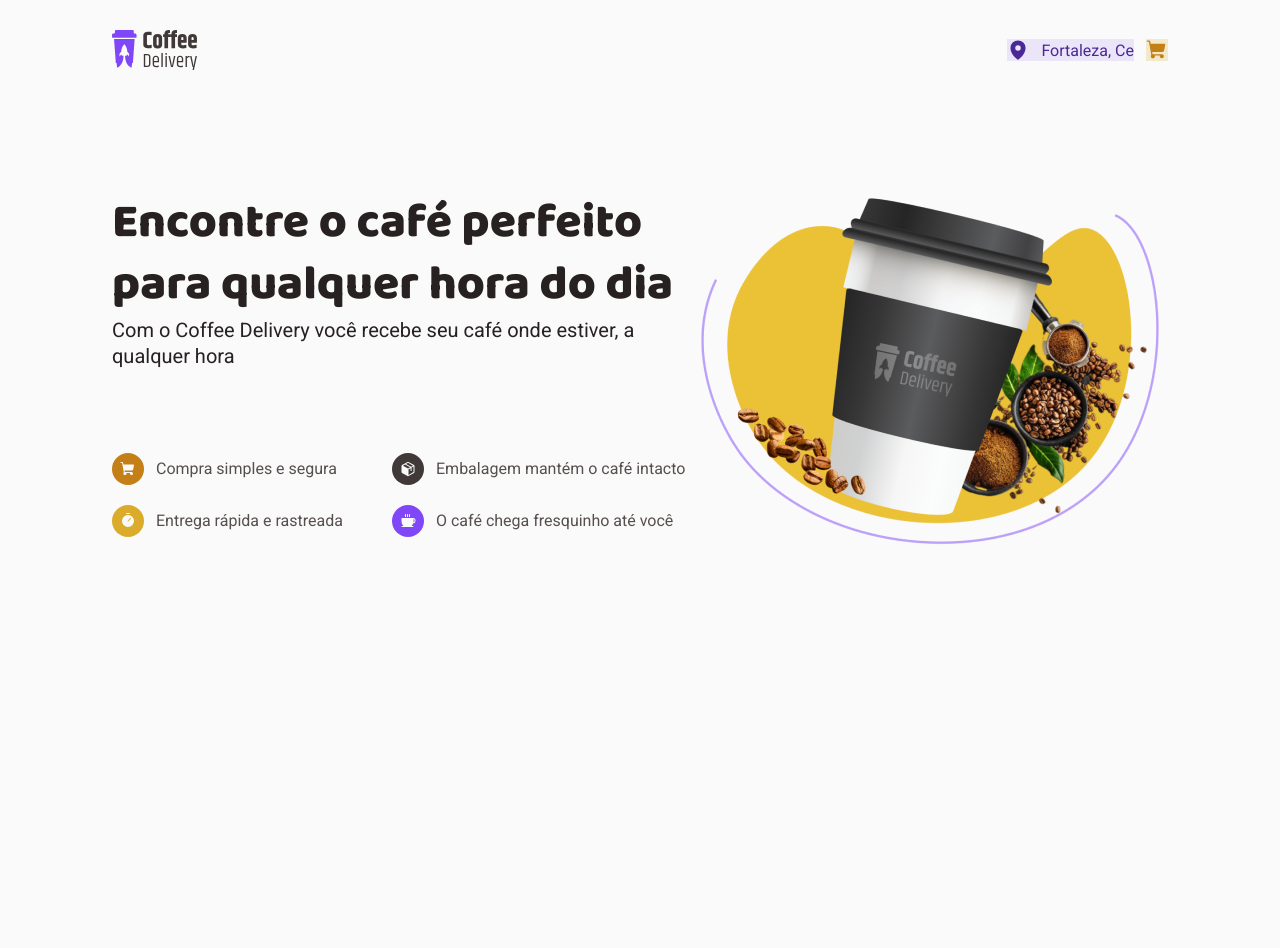
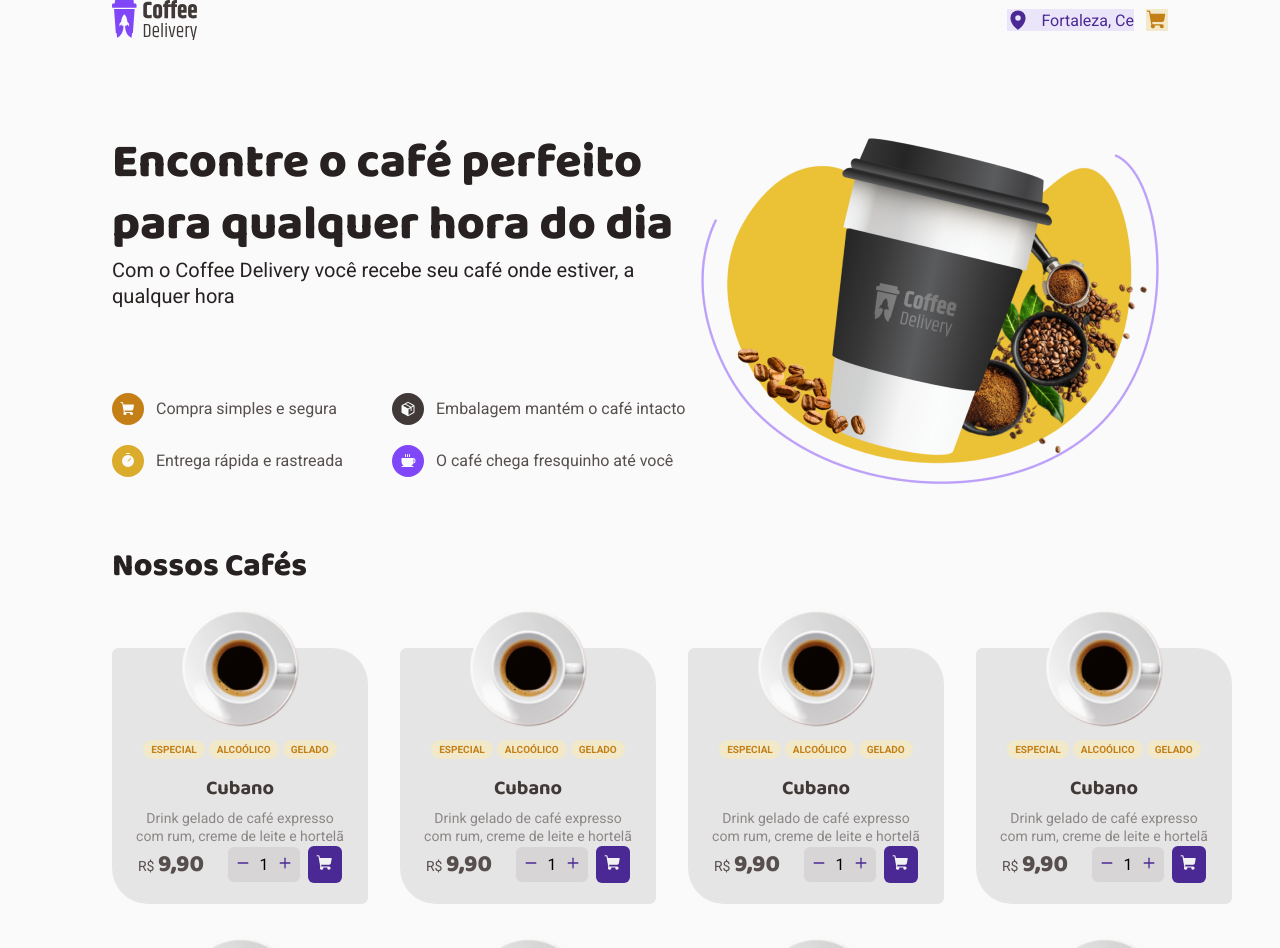
Before and after one commit to vanderL/coffe-delivery, a React (Vite) app: page / in a window 1280 px wide. Shown: the top 948 px of the page. Before the commit the page ends 800 px from the top, so only its background shows below. Built offline with nearby package versions, Linux system fonts and the light colour scheme.

Commit message:
feat: Card Coffee

```diff
--- /dev/null
+++ b/src/components/CardCoffee/index.tsx
@@ -0,0 +1,44 @@
+import { CardContainer } from "./styles";
+import coffee from '../../assets/coffee1.png';
+import { Minus, Plus, ShoppingCart } from 'phosphor-react';
+
+const tags = ['especial', 'alcoólico', 'gelado'];
+
+export function CardCoffee() {
+  return (
+    <CardContainer>
+      <img src={coffee} alt="" />
+
+      <div className="tags">
+        {tags.map(tag => {
+          return (
+            <span>{tag}</span>
+          )
+        })}
+      </div>
+
+      <h1>Cubano</h1>
+
+      <span className="description">Drink gelado de café expresso com rum, creme de leite e hortelã</span>
+
+      <div className="price">
+        <span>R$ <strong>9,90</strong></span>
+
+        <div className="wrapper">
+          <div className="units">
+            <button>
+              <Minus size={14} weight="bold" />
+            </button>
+            <input type="number" name="" id="" defaultValue={1} min={0} max={99} />
+            <button>
+              <Plus size={14} weight="bold" />
+            </button>
+          </div>
+
+          <span><ShoppingCart size={18} weight="fill" /></span>
+        </div>
+      </div>
+
+    </CardContainer>
+  )
+}
--- /dev/null
+++ b/src/components/CardCoffee/styles.ts
@@ -0,0 +1,127 @@
+import styled from "styled-components";
+
+export const CardContainer = styled.div`
+  padding: 0 1.5rem 1.25rem;
+  position: relative;
+  width: 16rem;
+  display: flex;
+  flex-direction: column;
+  align-items: center;
+  justify-content: center;
+  margin-bottom: 2.5rem;
+  background: ${({ theme }) => theme['gray-500']};
+
+  border-top-left-radius: 6px;
+  border-top-right-radius: 36px;
+  border-bottom-left-radius: 36px;
+  border-bottom-right-radius: 6px;
+
+  img {
+    transform: translateY(-2.5rem);
+    margin-bottom: -1.75rem;
+  }
+
+  .tags {
+    display: flex;
+    gap: 0.25rem;
+  }
+
+  .tags span {
+    background: ${({ theme }) => theme['yellow-100']};
+    color: ${({ theme }) => theme['yellow-500']};
+    padding: 0.25rem 0.5rem;
+    border-radius: 100px;
+    font-weight: 700;
+    font-size: 10px;
+    text-transform: uppercase;
+  }
+
+  h1 {
+    margin-top: 1rem;
+    font-family: 'Baloo 2';
+    font-style: normal;
+    font-weight: 700;
+    font-size: 20px;
+    line-height: 130%;
+    color: ${({ theme }) => theme['dark-500']}
+  }
+
+  .description{
+    margin-top: 0.5rem;
+    font-family: 'Roboto';
+    font-style: normal;
+    font-weight: 400;
+    font-size: 14px;
+    line-height: 130%;
+    text-align: center;
+    color: ${({ theme }) => theme['dark-100']};
+  }
+
+  .price {
+    display: flex;
+    align-items: center;
+    justify-content: space-between;
+    gap: 1.5rem;
+    color: ${({ theme }) => theme['dark-300']};
+  }
+
+  .price span {
+    font-size: 14px;
+    font-weight: 400;
+  }
+
+  .price strong {
+    font-family: 'Baloo 2';
+    font-size: 24px;
+    font-weight: 800;
+  }
+
+  .wrapper{
+    display: flex;
+    align-items: center;
+    justify-content: space-between;
+    gap: 0.5rem;
+  }
+
+  .units {
+    background: ${({ theme }) => theme['gray-700']};
+    display: flex;
+    align-items: center;
+    justify-content: center;
+    gap: 0.25rem;
+    padding: 0.5rem;
+    border-top-left-radius: 6px;
+    border-top-right-radius: 6px;
+    border-bottom-left-radius: 6px;
+    border-bottom-right-radius: 6px;
+  }
+
+  .units button {
+    border: transparent;
+    background: transparent;
+    color: ${({ theme }) => theme['purple-500']};
+  }
+
+  .units input {
+    background: none;
+    border: none;
+    width: 1.25rem;
+    text-align: center;
+  }
+
+  .units input::-webkit-outer-spin-button,
+  .units input::-webkit-inner-spin-button {
+  -webkit-appearance: none;
+  margin: 0;
+  }
+
+  .wrapper span {
+    background: ${({ theme }) => theme['purple-500']};
+    color: ${({ theme }) => theme['gray-100']};
+    padding: 0.5rem;
+    border-top-left-radius: 6px;
+    border-top-right-radius: 6px;
+    border-bottom-left-radius: 6px;
+    border-bottom-right-radius: 6px;
+  }
+`;
--- a/src/pages/Home.tsx
+++ b/src/pages/Home.tsx
@@ -1,9 +1,11 @@
 import { Timer, Coffee, ShoppingCart, Package } from 'phosphor-react';
 import mainCoffe from '../assets/mainCoffee.png';
-import { HomeContainer, ListIcon } from './styles';
+import { CoffeesContainer, HomeContainer, ListIcon } from './styles';
+import { CardCoffee } from '../components/CardCoffee';
 
 export function Home() {
   return (
+    <>
       <HomeContainer>
         <div>
           <h1>Encontre o café perfeito para qualquer hora do dia</h1>
@@ -39,5 +41,20 @@ export function Home() {
 
         <img src={mainCoffe} alt="" />
       </HomeContainer>
+
+      <CoffeesContainer>
+        <h1 className="coffee-container__title">Nossos Cafés</h1>
+        <div className="coffee-container__wrapper">
+          <CardCoffee />
+          <CardCoffee />
+          <CardCoffee />
+          <CardCoffee />
+          <CardCoffee />
+          <CardCoffee />
+          <CardCoffee />
+          <CardCoffee />
+        </div>
+      </CoffeesContainer>
+    </>
   )
 }
--- a/src/pages/styles.ts
+++ b/src/pages/styles.ts
@@ -7,6 +7,7 @@ interface ListIconProps {
 export const HomeContainer = styled.section`
   display: flex;
   margin-top: 5.75rem;
+  padding-bottom: 3.375rem;
 
   div {
     display: flex;
@@ -68,6 +69,22 @@ export const ListIcon = styled.span<ListIconProps>`
   color: ${({ theme }) => theme['white-100']};
 
   background: ${({ theme, variable }) => theme[BACKGROUND_COLORS[variable]]};
+`;
 
+export const CoffeesContainer = styled.section`
 
+  .coffee-container__title {
+    font-family: 'Baloo 2';
+    font-style: normal;
+    font-weight: 800;
+    font-size: 32px;
+    line-height: 130%;
+    margin-bottom: 3.75rem;
+  }
+
+  .coffee-container__wrapper{
+    display: grid;
+    grid-template-columns: 1fr 1fr 1fr 1fr;
+    gap: 2rem;
+  }
 `;
```
Also changed, not shown: src/assets/coffee1.png (added). Lines whose indentation alone changed are shown as unchanged.
